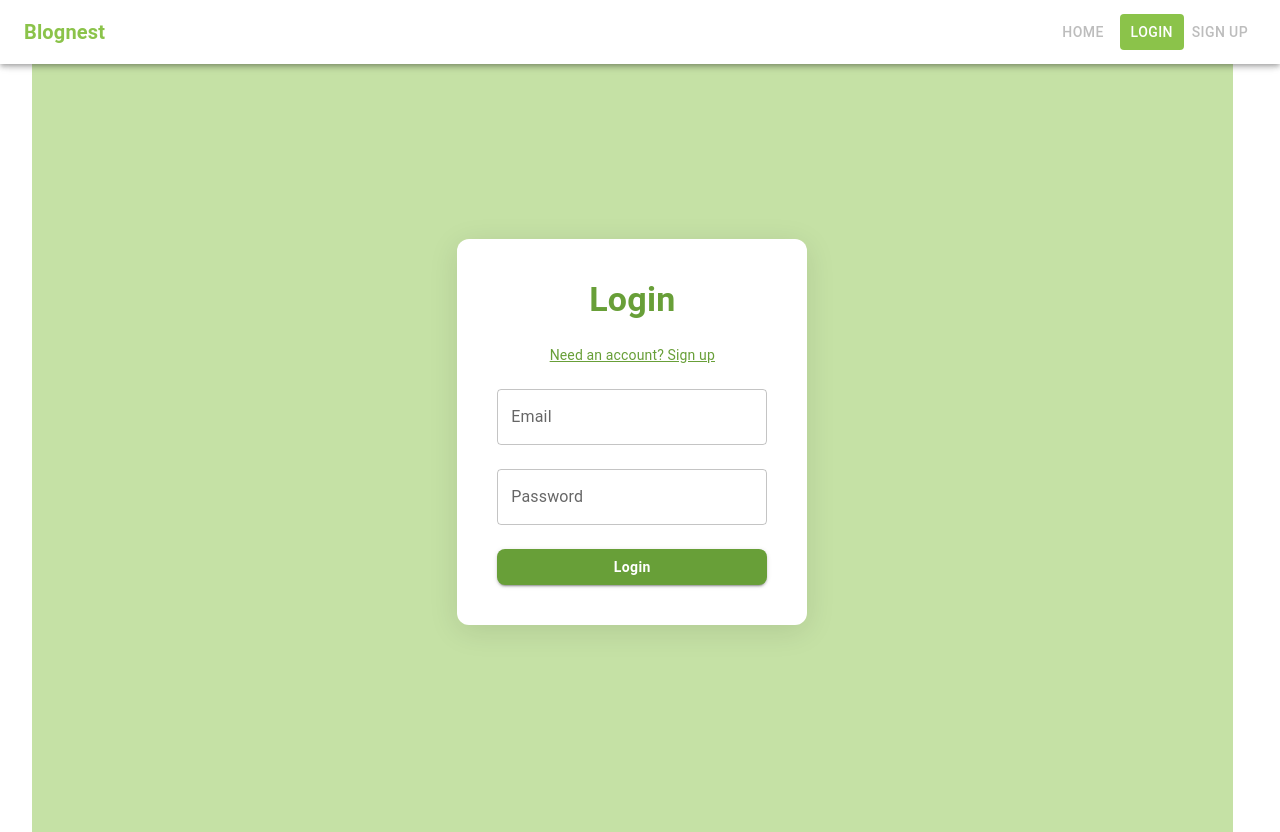
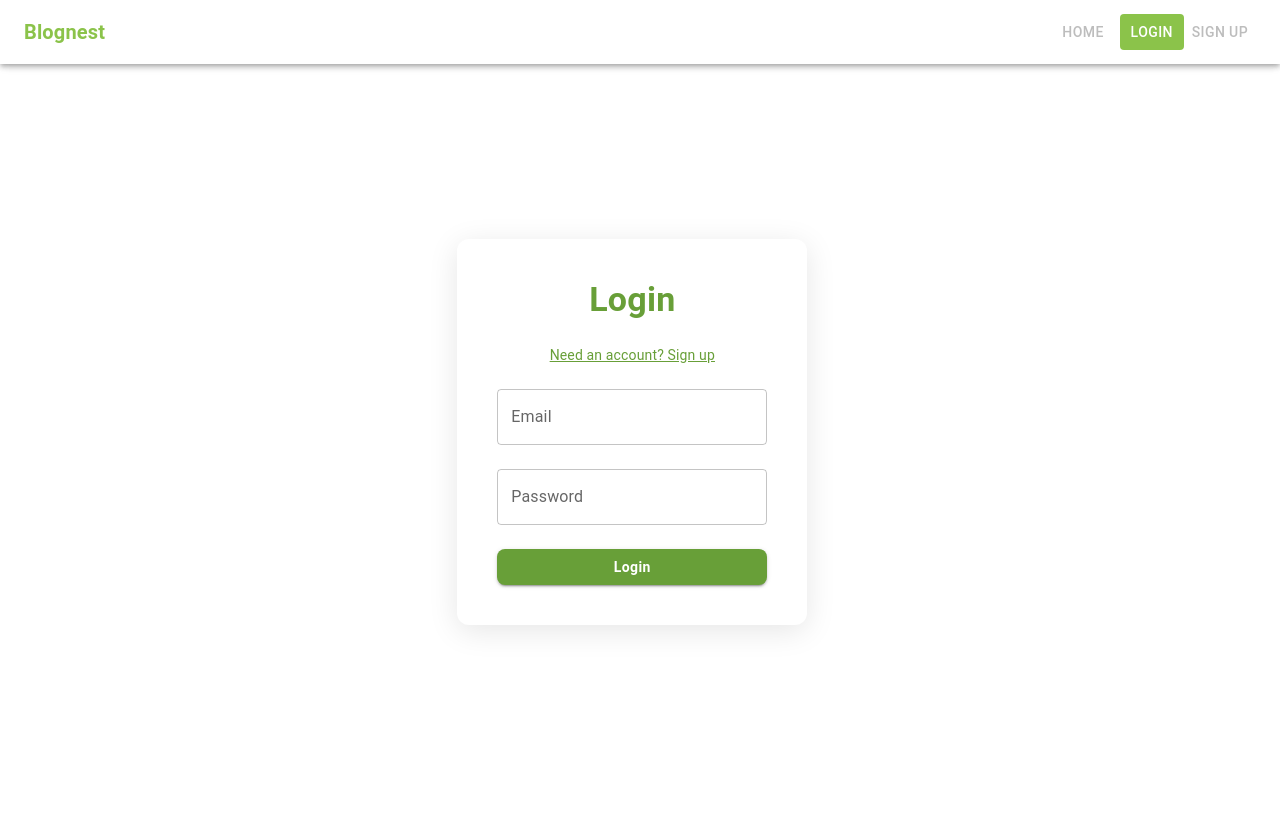
Before and after one commit to Sayali1110/BlogNest_Application, a React (Vite) app: page /login in a window 1280 px wide. Built offline with nearby package versions, Linux system fonts and the light colour scheme.

Commit message:
added login functionality

```diff
--- a/src/Components/Pages/Login.tsx
+++ b/src/Components/Pages/Login.tsx
@@ -1,5 +1,5 @@
 import { Box, Button, FormHelperText, TextField, Typography } from '@mui/material';
-import React, { useState } from 'react';
+import React, { useEffect, useState } from 'react';
 import { useNavigate } from 'react-router-dom';
 import { userLogin } from '../Services/userLogin';
 
@@ -53,6 +53,7 @@ const Login: React.FC<SignIpProps> = ({ setUserData }) => {
       console.log("token from resonse", loginResponse?.user.token);
       if (loginResponse?.user.token) {
         setUserData(loginResponse, true);
+
         navigate("/");
       }
 
@@ -62,16 +63,18 @@ const Login: React.FC<SignIpProps> = ({ setUserData }) => {
     }
   };
 
+
   return (
     <Box
       sx={{
         width: '93.8vw',
         height: '100vh',
         overflow: 'hidden',
-        background: 'linear-gradient(to right, #c5e1a5, #c5e1a5)',
+        //backgroundColour: '#aed581',
         display: 'flex',
         justifyContent: 'center',
         alignItems: 'center',
+
       }}
     >
       <Box
```
